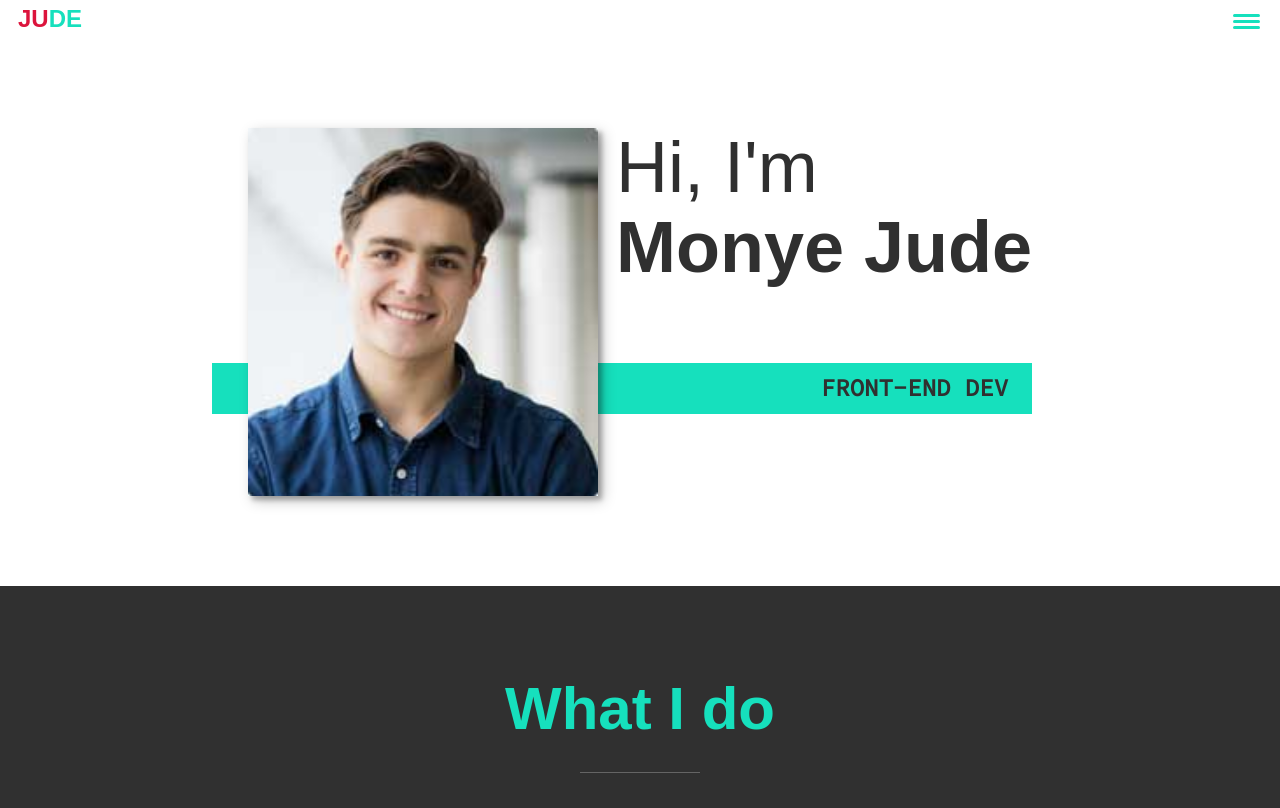
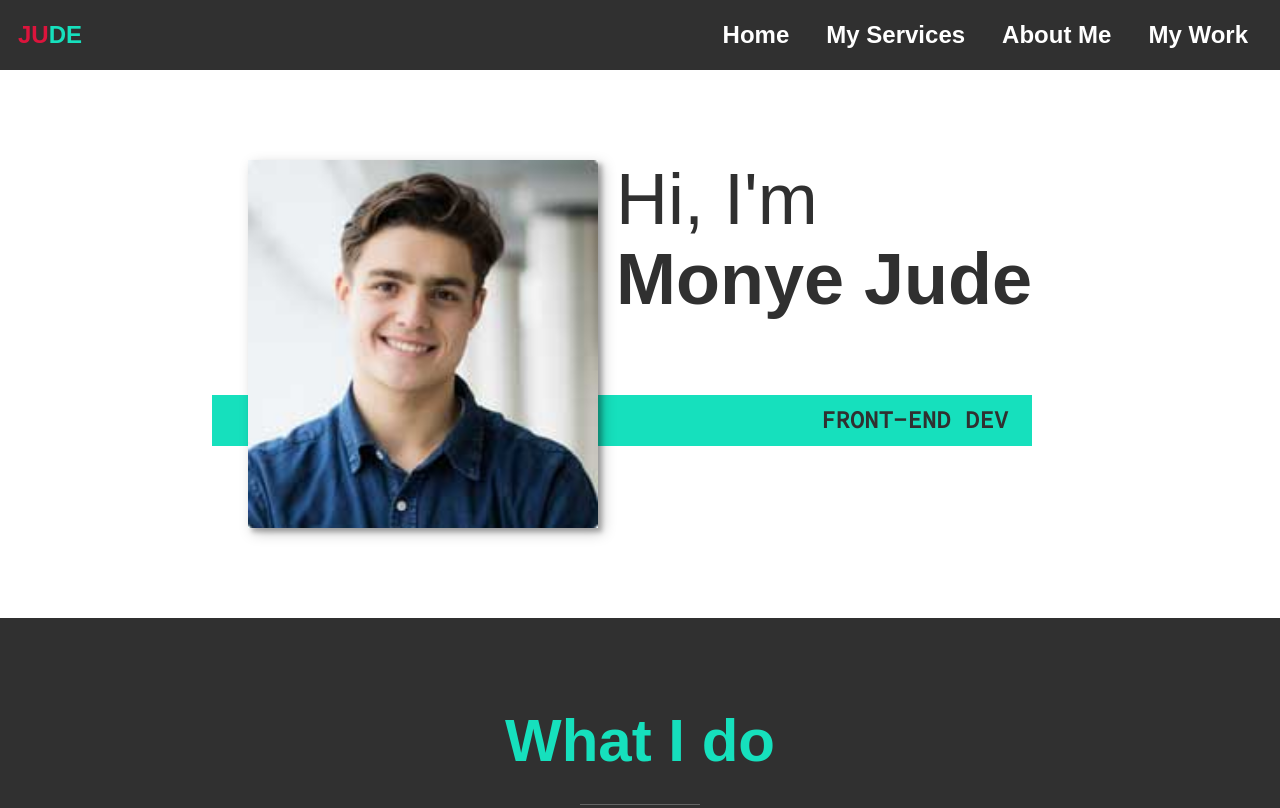
Before and after one commit to Judechuks/portfolio-3, a plain HTML site: page index.html in a window 1280 px wide. Shown: the top 808 px of the page. Drawn offline with Linux system fonts and the light colour scheme; a web font is replaced by a local one.

Commit message:
Portfolio-3 Project on second branch

```diff
--- a/index.html
+++ b/index.html
@@ -67,6 +67,7 @@
     <p>Lorem ipsum dolor sit amet consectetur adipisicing elit. Consequuntur delectus eaque unde aliquam odio voluptate doloribus maiores quidem numquam excepturi consectetur quod earum fugiat eveniet obcaecati esse.</p>
   </article>
   <img src="img/user.png" alt="Photo of myself" class="about-me__img">
+  <a href="img/my-cv.pdf" download class="btn">My CV</a>
 </section>
 <!-- MY WORK SECTION -->
 <section class="my-work" id="work">
--- a/style.css
+++ b/style.css
@@ -128,7 +128,6 @@ h3 {font-size: var(--fs-h3);}
 header{
   display: flex;
   justify-content: space-between;
-  /* padding: 1em; */
 }
 .nav{
   position: fixed;
@@ -296,10 +295,12 @@ header{
 .about-me__img{
   box-shadow: var(--bs);
 }
+.about-me .btn{
+  width: fit-content;
+}
 .section__subtitle--about{
   font-weight: var(--fw-bold);
 }
-
 @media (min-width: 600px) {
   .about-me{
     display: grid;
@@ -410,3 +411,30 @@ header{
   font-size: 1.8rem;
   font-weight: var(--fw-bold);
 }
+ /*=== TABLET AND MOBILE NAV VIEW ===*/
+@media (min-width: 700px){
+  header{
+    background: var(--clr-dark);
+    padding-top: 1rem;
+    padding-bottom: 1rem;
+  }
+  .nav{
+    position: relative;
+    transform: none;
+    margin-right: 1rem;
+    background: transparent;
+  }
+  .nav__list{
+    display: inline-block;
+  }
+  .nav .nav__list li{
+    display: inline-block;
+    margin: auto 1rem;
+  }
+  .nav .nav__list li a{
+    font-size: var(--fs-h3);
+  }
+  .nav-toggle{
+    display: none;
+  }
+}
```
